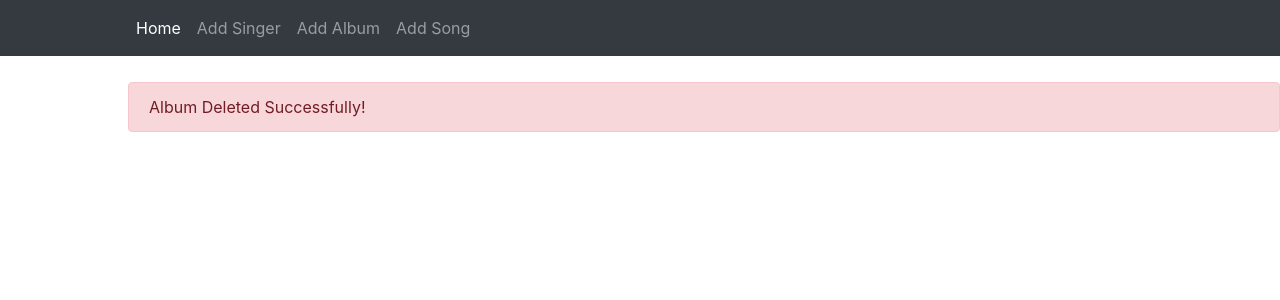
After one commit to shajalalhazari1/Music-Web-Project, a Django app: page /delete_song/1/ in a window 1280 px wide. The commit adds this page. Shown: the top 300 px of the page. Run offline with Django 3.2, Linux system fonts and the light colour scheme; tables that the repository leaves empty hold one stand-in row (values such as "Sample post"); data that the repository does not hold is empty; some libraries are stand-ins or nearby versions.

Commit message:
Added all Delete Button with Logic

```diff
--- a/Music/urls.py
+++ b/Music/urls.py
@@ -5,14 +5,21 @@ app_name = 'music'
 
 
 urlpatterns = [
+    #Home Page
     path('', views.index, name='index'),
+    #For Adding
     path('add_singer/', views.add_singer, name='add_singer'),
     path('add_album/', views.add_album, name='add_album'),
     path('add_song/', views.add_song, name='add_song'),
+    #For List
     path('album_list/<int:singer_id>/', views.album_list, name='album_list'),
     path('song_list/<int:album_id>/', views.song_list, name='song_list'),
+    #For Editing/Updating
     path('edit_singer/<int:singer_id>/', views.edit_singer, name='edit_singer'),
     path('edit_album/<int:album_id>/', views.edit_album, name='edit_album'),
     path('edit_song/<int:song_id>/', views.edit_song, name='edit_song'),
+    #For Deleting
+    path('delete_singer/<int:singer_id>/', views.delete_singer, name='delete_singer'),
     path('delete_album/<int:album_id>/', views.delete_album, name='delete_album'),
+    path('delete_song/<int:song_id>/', views.delete_song, name='delete_song'),
 ]
--- a/Music/views.py
+++ b/Music/views.py
@@ -21,7 +21,6 @@ def album_list(request, singer_id):
     singer_info = models.Singer.objects.get(pk=singer_id)
     album_list = models.Album.objects.filter(singer=singer_info)
     singer_rating = models.Album.objects.filter(singer=singer_id).aggregate(Avg('rating'))
-
     diction = {
         'title':'Album List',
         'singer_info':singer_info,
@@ -34,7 +33,6 @@ def album_list(request, singer_id):
 def song_list(request, album_id):
     album_info = models.Album.objects.get(pk=album_id)
     song_list = models.Song.objects.filter(album=album_id)
-
     diction = {
         'title':"Song List",
         'album_info':album_info,
@@ -47,14 +45,11 @@ def song_list(request, album_id):
 #Form to add Album, Singer and Song
 def add_singer(request):
     form = forms.SingerForm()
-
     if request.method == "POST":
         form = forms.SingerForm(request.POST)
-
         if form.is_valid():
             form.save(commit=True)
             return index(request)
-
     diction = {
         'title' :'Add Singer',
         'singer_form':form,
@@ -64,14 +59,11 @@ def add_singer(request):
 
 def add_album(request):
     form = forms.AbumForm()
-
     if request.method == "POST":
         form = forms.AbumForm(request.POST)
-
         if form.is_valid():
             form.save(commit=True)
             return index(request)
-
     diction = {
         'title': 'Add Album',
         'album_form' : form,
@@ -81,14 +73,11 @@ def add_album(request):
 
 def add_song(request):
     form = forms.SongForm()
-
     if request.method == "POST":
         form = forms.SongForm(request.POST)
-
         if form.is_valid():
             form.save(commit=True)
             return index(request)
-
     diction = {
         'title':'Add Song',
         'song_form':form,
@@ -100,61 +89,69 @@ def add_song(request):
 def edit_singer(request, singer_id):
     singer_info = models.Singer.objects.get(pk=singer_id)
     form = forms.SingerForm(instance=singer_info)
-
     diction = {}
-
     if request.method == "POST":
         form = forms.SingerForm(request.POST, instance=singer_info)
-
         if form.is_valid():
             form.save(commit=True)
             diction.update({'success_text':"Successfully Updated!"})
-
     diction.update({'title':"Edit Singer"})
     diction.update({'edit_singer':form})
-
     return render(request, 'music/edit_singer.html', context=diction)
 
 
 def edit_album(request, album_id):
     album_info = models.Album.objects.get(pk=album_id)
     form = forms.AbumForm(instance=album_info)
-
     diction = {}
-
     if request.method == "POST":
         form = forms.AbumForm(request.POST, instance=album_info)
-
         if form.is_valid():
             form.save(commit=True)
             diction.update({'success_text':"Successfully Updated!"})
-
     diction.update({'title':"Edit Album"})
     diction.update({'edit_album': form})
-
     return render(request, 'music/edit_album.html', context=diction)
 
 
 def edit_song(request, song_id):
     song_info = models.Song.objects.get(pk=song_id)
     form = forms.SongForm(instance=song_info)
-
     diction = {}
-
     if request.method == "POST":
         form = forms.SongForm(request.POST, instance=song_info)
-
         if form.is_valid():
             form.save(commit=True)
             diction.update({'success_text': "Successfully Updated!"})
-
     diction.update({'title':"Edit Song"})
     diction.update({'edit_song':form})
-
+    diction.update({'song_id':song_id})
     return render(request, 'music/edit_song.html', context=diction)
 
 
 # For Deleting
-def delete_album(request):
-    diction = {}
-    return render(request, '', context=diction)
+def delete_singer(request, singer_id):
+    singer = models.Singer.objects.get(pk=singer_id).delete()
+    diction = {
+        'title':"Delete",
+        'delete_text': "Album Deleted Successfully!",
+    }
+    return render(request, 'music/delete.html', context=diction)
+
+
+def delete_album(request, album_id):
+    album = models.Album.objects.get(pk=album_id).delete()
+    diction = {
+        'title':"Delete",
+        'delete_text':"Album Deleted Successfully!",
+    }
+    return render(request, 'music/delete.html', context=diction)
+
+
+def delete_song(request, song_id):
+    song = models.Song.objects.get(pk=song_id).delete()
+    diction = {
+        'title': "Delete",
+        'delete_text': "Album Deleted Successfully!",
+    }
+    return render(request, 'music/delete.html', context=diction)
--- a/templates/music/album_list.html
+++ b/templates/music/album_list.html
@@ -4,8 +4,8 @@
     <h3>Instrument: {{ singer_info.instrument }}</h3>
     <h3>Singer Rating: {{ singer_rating.rating__avg }}</h3>
     <br>
-    <a href="{% url 'music:edit_singer' singer_id=singer_info.id %}" class="btn btn-info btn-md">Edit</a> <a href="#"
-        class="btn btn-danger btn-md">Delete</a>
+    <a href="{% url 'music:edit_singer' singer_id=singer_info.id %}" class="btn btn-info btn-md">Edit</a> <a href="{% url 'music:delete_singer' singer_id=singer_info.id %}"
+        class="btn btn-danger btn-md" onclick="return confirm('Delete This Singer?')">Delete</a>
     <hr>
     <br>
     <h2>List of Album:</h2>
--- a/templates/music/base.html
+++ b/templates/music/base.html
@@ -36,7 +36,7 @@
         </ul>
     </nav>
 
-    <div style="padding-left: 10%; padding-top: 7%;">
+    <div style="padding-left: 10%; padding-top: 2%;">
         {% block body_block %}
 
         {% endblock %}
--- /dev/null
+++ b/templates/music/delete.html
@@ -0,0 +1,6 @@
+{% extends 'music/base.html' %}
+{% block body_block %}
+    <div class="alert alert-danger">
+        {{ delete_text }}
+    </div>
+{% endblock %}
--- a/templates/music/edit_song.html
+++ b/templates/music/edit_song.html
@@ -7,5 +7,5 @@
         <input type="submit" value="Update" class="btn btn-success btn-md">
     </form>
     <br>
-    <a href="#" class="btn btn-danger btn-md">Cancle</a>
+    <a href="{% url 'music:delete_song' song_id=song_id %}" class="btn btn-danger btn-md" onclick="return confirm('Delete This Song?')">Delete</a>
 {% endblock %}
--- a/templates/music/index.html
+++ b/templates/music/index.html
@@ -1,6 +1,7 @@
 {% extends 'music/base.html' %}
 {% block body_block %}
-    <h2>List of Singer:</h2>
+        {% if singer_list %}
+        <h2>List of Singer:</h2>
         <ol>
             {% for singer in singer_list %}
             <li>
@@ -8,4 +9,7 @@
             </li>
             {% endfor %}
         </ol>
+        {% else %}
+        <h2>There is no Singer.</h2>
+        {% endif %}
 {% endblock %}
--- a/templates/music/song_list.html
+++ b/templates/music/song_list.html
@@ -5,9 +5,8 @@
     <h3>Release Date: {{ album_info.release_date }}</h3>
     <h3>Rating: {{ album_info.rating }}</h3>
     <br>
-    <a href="{% url 'music:edit_album' album_id=album_info.id %}" class="btn btn-info btn-md">Edit</a>
-    <br>
-    <a href="#" class="btn btn-danger btn-md">Delete</a>
+    <a href="{% url 'music:edit_album' album_id=album_info.id %}" class="btn btn-info btn-md">Edit</a> <a href="{% url 'music:delete_album' album_id=album_info.id %}"
+        class="btn btn-danger btn-md" onclick="return confirm('Delete This Album?')">Delete</a>
     <br>
     <hr>
     <h2>List of song:</h2>
```
